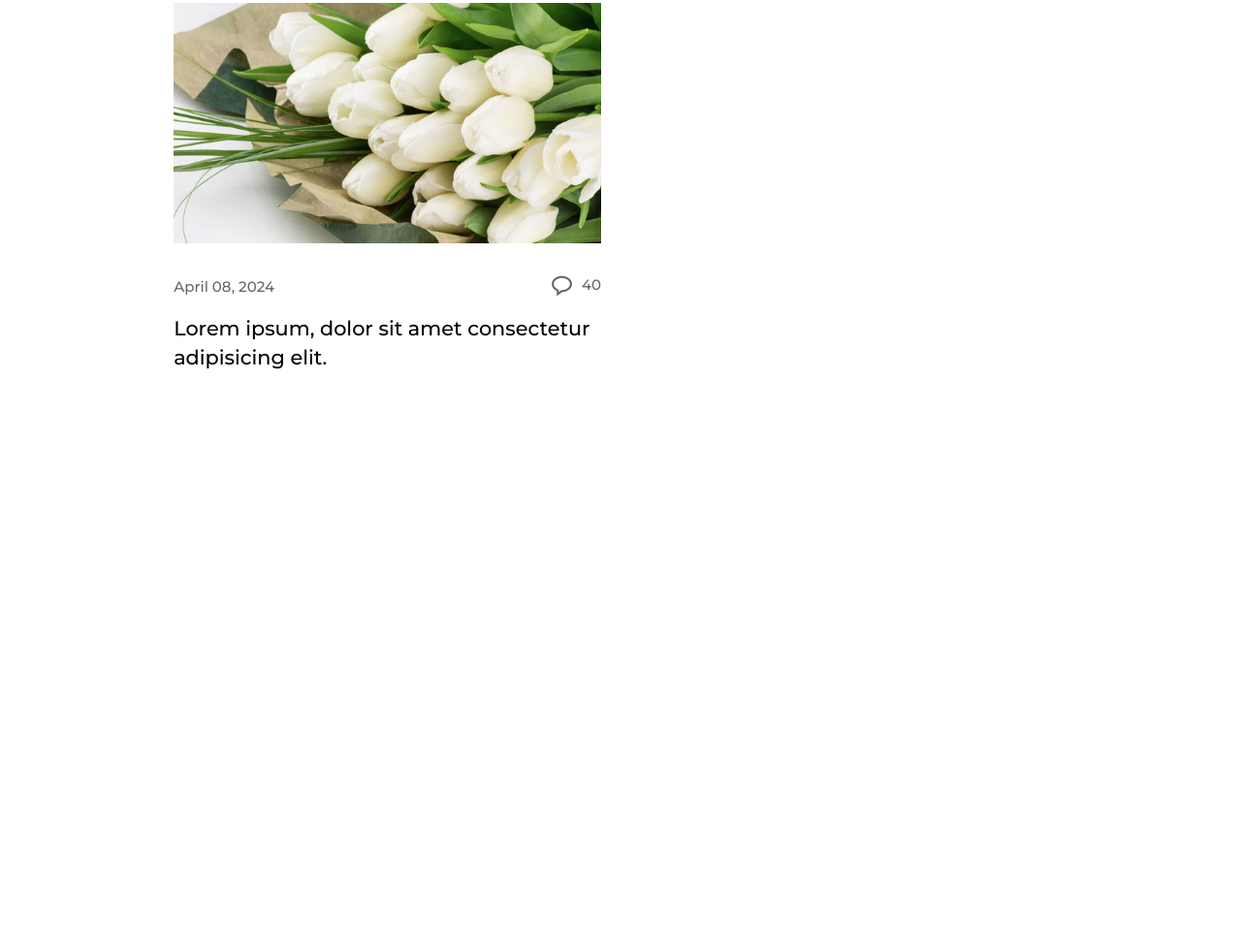
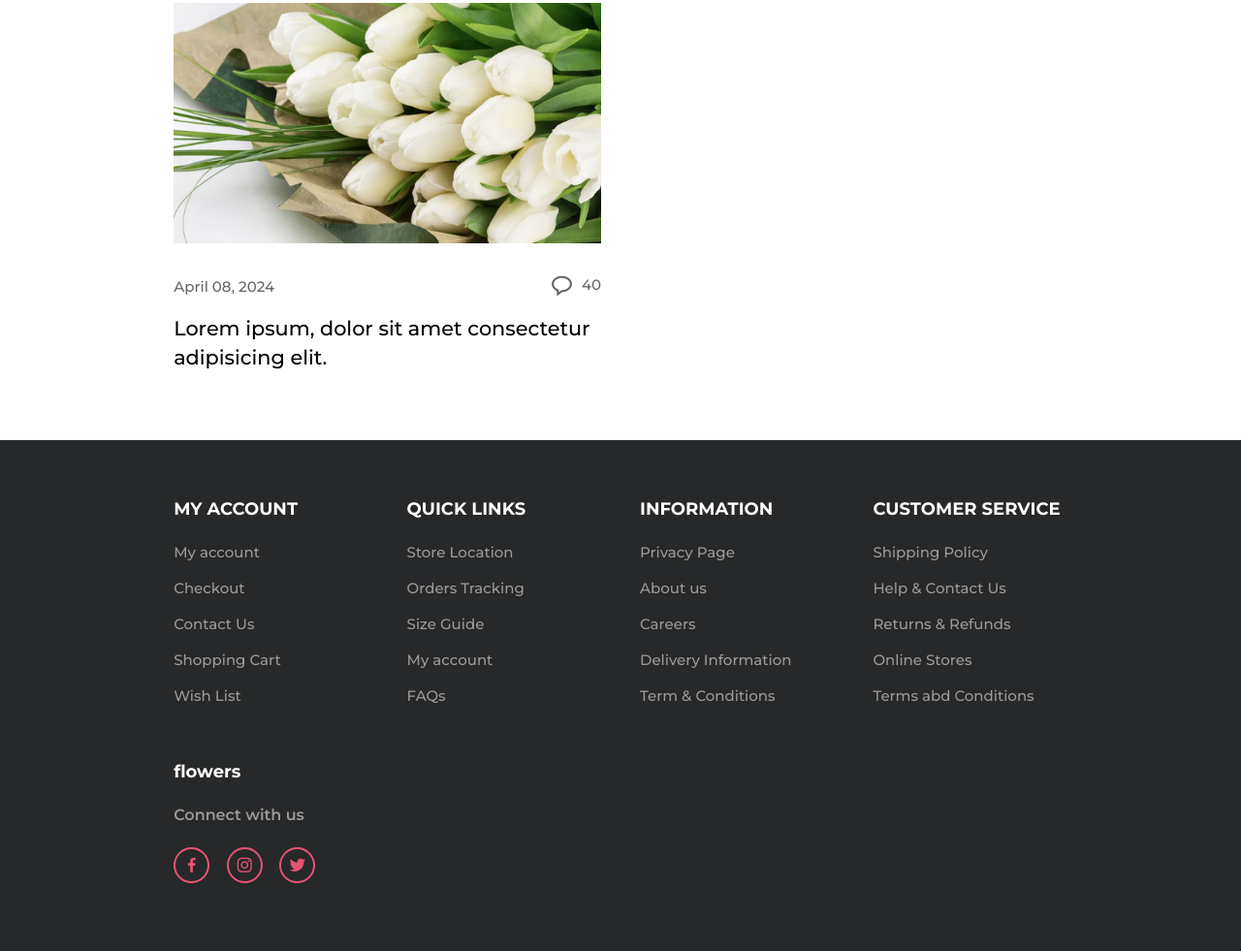
Before and after one commit to Rom-Freedom/Flower-Store, a plain HTML site: page index.html in a window 1280 px wide. Shown: the part 5951-6932 px from the top of the page at 97% size. Before the commit the page ends 6405 px from the top, so only its background shows below. Drawn offline with nearby package versions, Linux system fonts and the light colour scheme.

Commit message:
make up a contact section

```diff
--- a/css/style.css
+++ b/css/style.css
@@ -309,3 +309,60 @@ section {
 .main-box h3:hover {
     color: var(--main-color);
 }
+
+/* contact */
+.contact {
+    display: grid;
+    grid-template-columns: repeat(auto-fit, minmax(200px, auto));
+    gap: 2.5rem;
+    background-color: #272829;
+}
+
+.contact-box h4 {
+    margin-bottom: 1.5rem;
+    font-size: 18px;
+    color: var(--bg-color);
+}
+.contact-box li {
+    margin-bottom: 18px;
+}
+.contact-box li a {
+    display: block;
+    color: #999;
+    font-size: 15px;
+    font-weight: 500;
+    transition: all .5s ease;
+}
+.contact-box li a:hover {
+    transform: translateX(-7px);
+    color: var(--main-color);
+}
+.contact-box h5 {
+    font-size: 16px;
+    font-weight: 600;
+    color: #999;
+    margin-bottom: 24px;
+}
+
+.social {
+    display: flex;
+}
+.social i {
+    height: 37px;
+    width: 37px;
+    background: transparent;
+    border: 2px solid var(--main-color);
+    display: flex;
+    align-items: center;
+    justify-content: center;
+    border-radius: 50%;
+    font-size: 20px;
+    margin-right: 1.1rem;
+    color: var(--main-color);
+    transition: all .5s ease;
+}
+.social i:hover {
+    background-color: var(--main-color);
+    color: var(--bg-color);
+    transform: scale(1.1);
+}
--- a/index.html
+++ b/index.html
@@ -286,6 +286,54 @@
         </div>
     </section>
 
+    <!-- contact section -->
+    <section class="contact">
+        <div class="contact-box">
+            <h4>MY ACCOUNT</h4>
+            <li><a href="#">My account</a></li>
+            <li><a href="#">Checkout</a></li>
+            <li><a href="#">Contact Us</a></li>
+            <li><a href="#">Shopping Cart</a></li>
+            <li><a href="#">Wish List</a></li>
+        </div>
+
+        <div class="contact-box">
+            <h4>QUICK LINKS</h4>
+            <li><a href="#">Store Location</a></li>
+            <li><a href="#">Orders Tracking</a></li>
+            <li><a href="#">Size Guide</a></li>
+            <li><a href="#">My account</a></li>
+            <li><a href="#">FAQs</a></li>
+        </div>
+
+        <div class="contact-box">
+            <h4>INFORMATION</h4>
+            <li><a href="#">Privacy Page</a></li>
+            <li><a href="#">About us</a></li>
+            <li><a href="#">Careers</a></li>
+            <li><a href="#">Delivery Information</a></li>
+            <li><a href="#">Term  & Conditions</a></li>
+        </div>
+
+        <div class="contact-box">
+            <h4>CUSTOMER SERVICE</h4>
+            <li><a href="#">Shipping Policy</a></li>
+            <li><a href="#">Help & Contact Us</a></li>
+            <li><a href="#">Returns & Refunds</a></li>
+            <li><a href="#">Online Stores</a></li>
+            <li><a href="#">Terms abd Conditions</a></li>
+        </div>
+
+        <div class="contact-box">
+            <h4>flowers</h4>
+            <h5>Connect with us</h5>
+            <div class="social">
+                <a href="#"><i class='bx bxl-facebook'></i></a>
+                <a href="#"><i class='bx bxl-instagram'></i></a>
+                <a href="#"><i class='bx bxl-twitter'></i></a>
+            </div>
+        </div>
+    </section>
 
     <script src="script.js"></script>
 </body>
```
